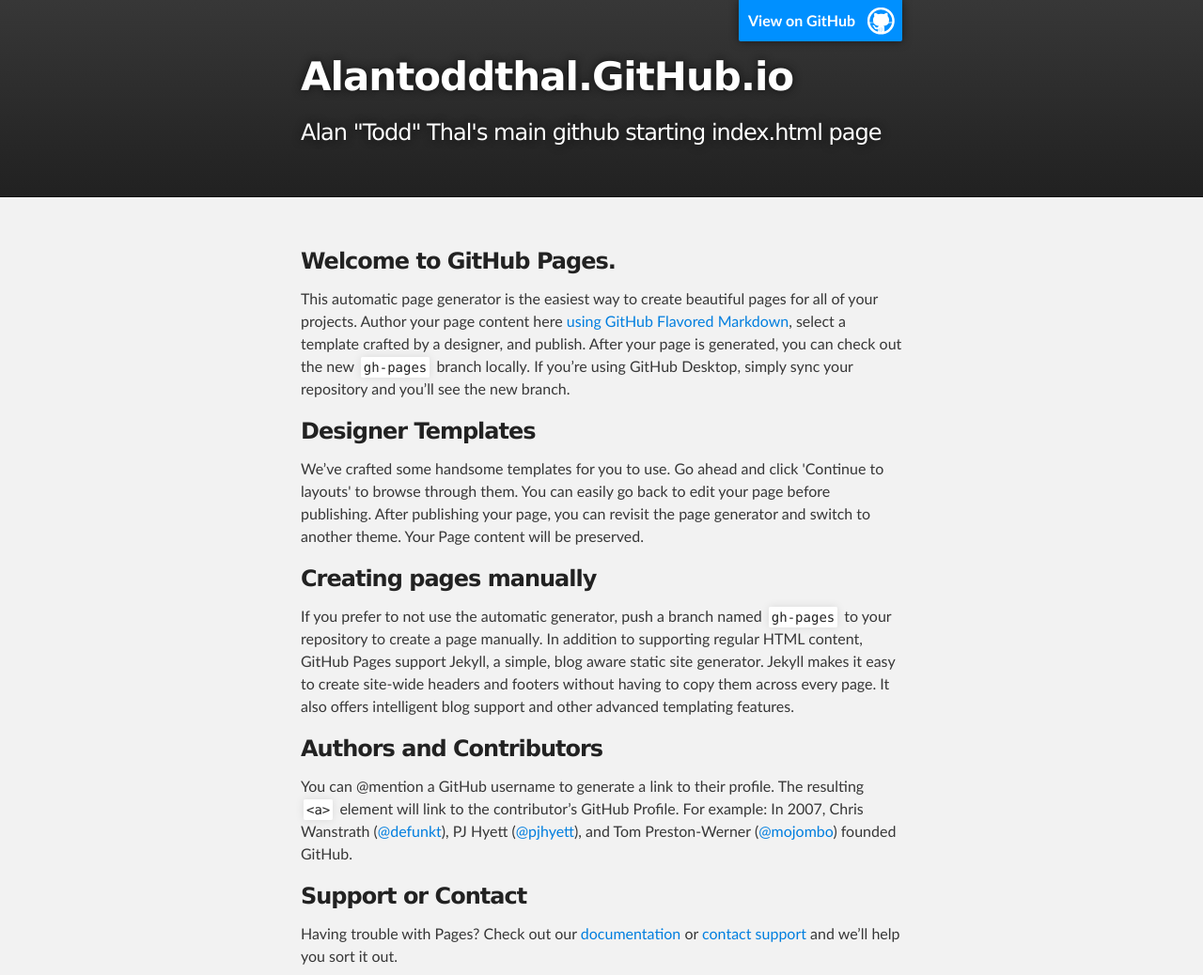
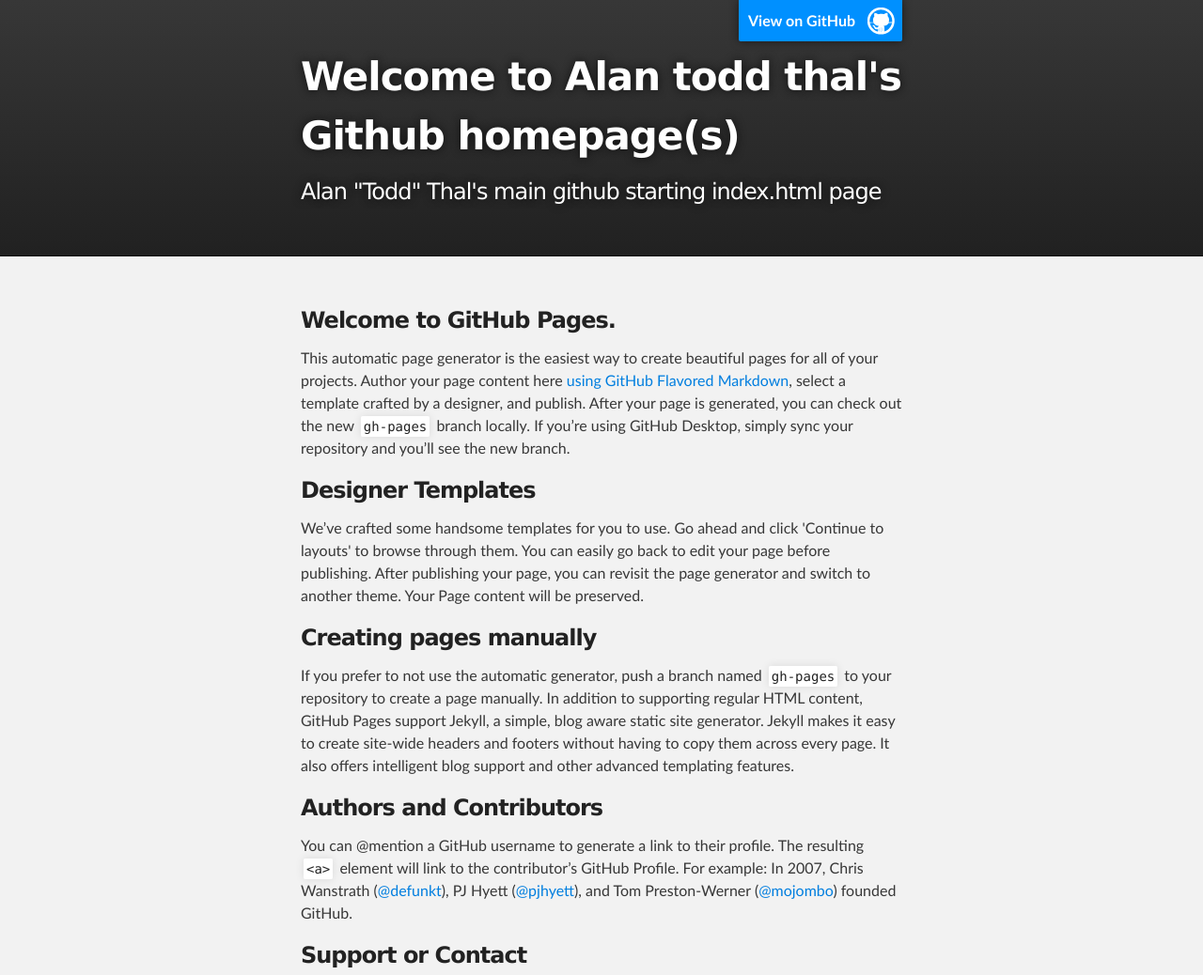
Before and after one commit to alantoddthal/alantoddthal.github.io, a plain HTML site: page index.html in a window 1280 px wide. Shown: the top 1038 px of the page at 94% size. Drawn offline with Linux system fonts and the light colour scheme.

Commit message:
Update index.html
First test of how HTML works on GitHub pages for title
" <h1 id="project_title">Welcome to Alan todd thal's Github homepage(s)</h1>"

```diff
--- a/index.html
+++ b/index.html
@@ -18,7 +18,7 @@
         <header class="inner">
           <a id="forkme_banner" href="https://github.com/alantoddthal">View on GitHub</a>
 
-          <h1 id="project_title">Alantoddthal.GitHub.io</h1>
+          <h1 id="project_title">Welcome to Alan todd thal's Github homepage(s)</h1>
           <h2 id="project_tagline">Alan &quot;Todd&quot; Thal&#39;s main github starting index.html page</h2>
 
         </header>
```
